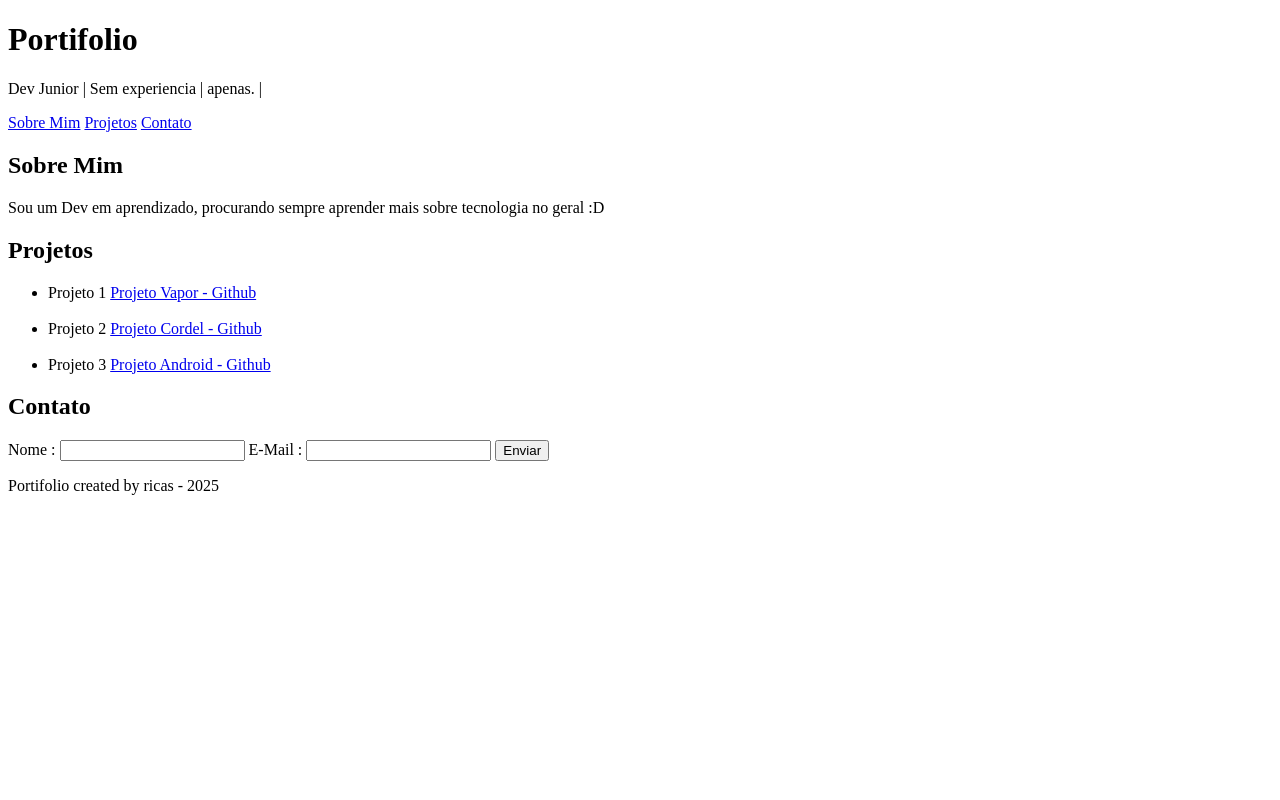
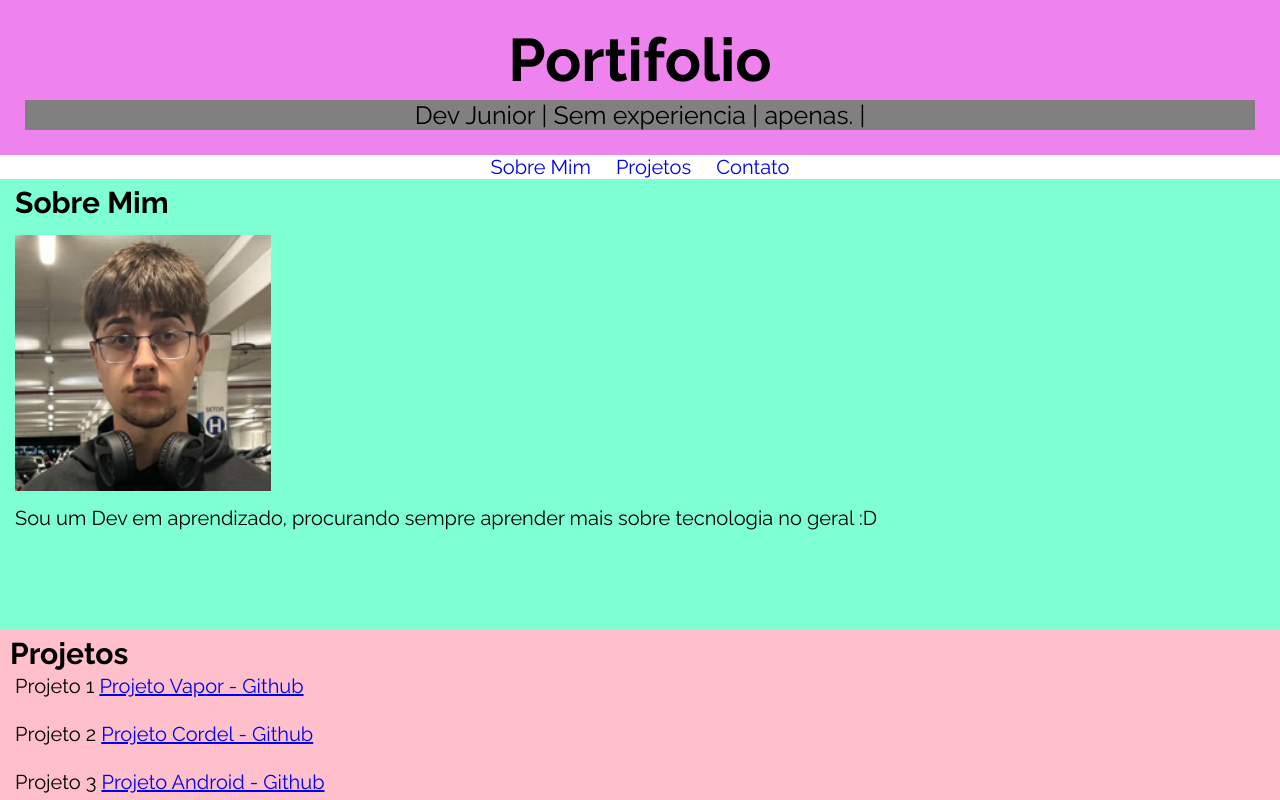
Before and after one commit to RicardoODC/Portifolio_teste, a plain HTML site: page index.html in a window 1280 px wide. Shown: the top 800 px of the page. Drawn offline with Linux system fonts and the light colour scheme.

Commit message:
Mudanças basicas

```diff
--- a/index.html
+++ b/index.html
@@ -19,6 +19,7 @@
     </nav>
     <section id="sobre">
         <h2>Sobre Mim</h2>
+        <img src="ricas.jpg" alt="">
         <p>Sou um Dev em aprendizado, procurando sempre aprender mais sobre tecnologia no geral :D</p>
     </section>
     <section id="projetos">
--- a/style.css
+++ b/style.css
@@ -1 +1,103 @@
 @charset "UTF-8";
+
+@import url('https://fonts.googleapis.com/css2?family=Raleway:ital,wght@0,100..900;1,100..900&display=swap');
+
+:root {
+    --cor1: purple;
+    --cor2: black;
+}
+
+* {
+    margin: 0px;
+    padding: 0px;
+}
+
+header {
+    font-size: 30px;
+    font-family: "Raleway";
+    padding: 25px;
+    text-align: center;
+    background-color: violet;
+}
+
+header > p{
+    font-size: 25px;
+    margin-top: 5px;
+    background-color: gray;
+}
+
+nav {
+    font-size: 20px;
+    font-family: "Raleway";
+    text-align: center;
+}
+
+nav > a {
+    margin: 10px;
+    text-decoration: none;
+    border-radius: 6px;
+    transition-duration: .5s;
+}
+
+nav > a:hover {
+
+    background-color: var(--cor2);
+    color: var(--cor1);
+}
+
+#sobre {
+    padding-bottom: 100px;
+    padding-top: 6px;
+    text-indent: 15px;
+    font-size: 20px;
+    font-family: "Raleway";
+    background-color: aquamarine;
+}
+
+#sobre > p {
+    margin-top: 3px;
+    text-indent: 15px;
+}
+
+#sobre > img {
+    display: block;
+    margin-top: 15px;
+    margin-left: 15px;
+    margin-bottom: 15px;
+    width: 20%;
+}
+
+#projetos {
+    padding-bottom: 300px;
+    padding-top: 6px;
+    text-indent: 10px;
+    font-size: 20px;
+    font-family: "Raleway";
+    background-color: pink;
+}
+
+#projetos > ul {
+    margin-top: 3px;
+    text-indent: 15px;
+}
+
+#contato {
+    padding-top: 6px;
+    text-indent: 10px;
+    font-size: 20px;
+    font-family: "Raleway";
+    background-color: brown;
+}
+
+#contato > form {
+    margin-top: 6px;
+    text-indent: 15px;
+}
+
+
+footer {
+    text-align: center;
+    font-size: 15px;
+    font-family: "Raleway";
+    background-color: green;
+}
```
Also changed, not shown: ricas.jpg (added).
